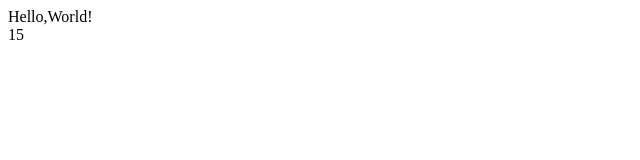
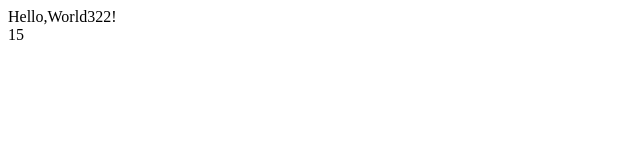
Before and after one commit to brightestPeng/react-typescript-cli, a React app: page / in a window 1280 px wide. Shown: the top 160 px of the page, without its empty margins (0-640 px from the left). Built offline with nearby package versions, Linux system fonts and the light colour scheme; the HTML template or start-up script is replaced by a standard one.

Commit message:
chore(app.tsx): add number

```diff
--- a/src/app.tsx
+++ b/src/app.tsx
@@ -4,7 +4,7 @@ import Counter from './counter';
 
 const App: React.FC = () => (
   <div>
-    Hello,World!
+    Hello,World322!
     <Counter />
   </div>
 );
```
